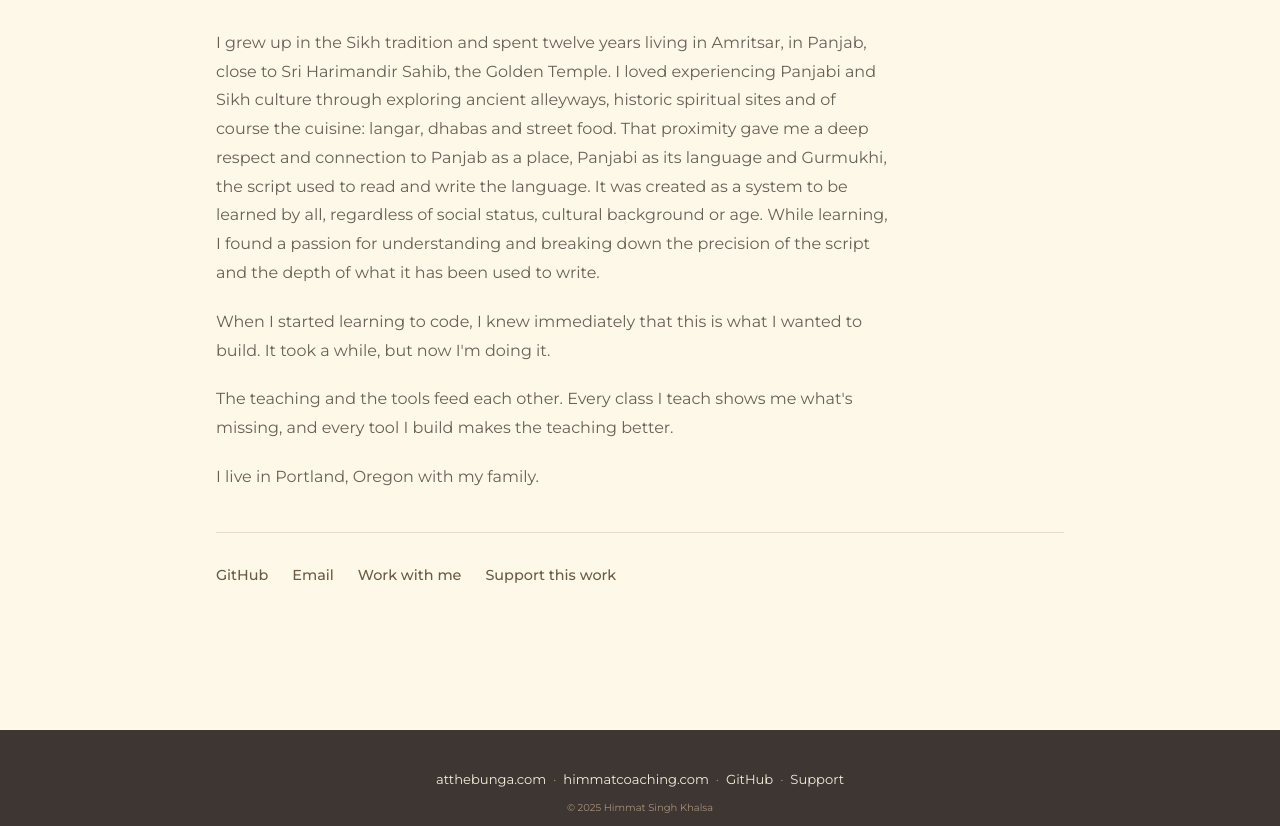
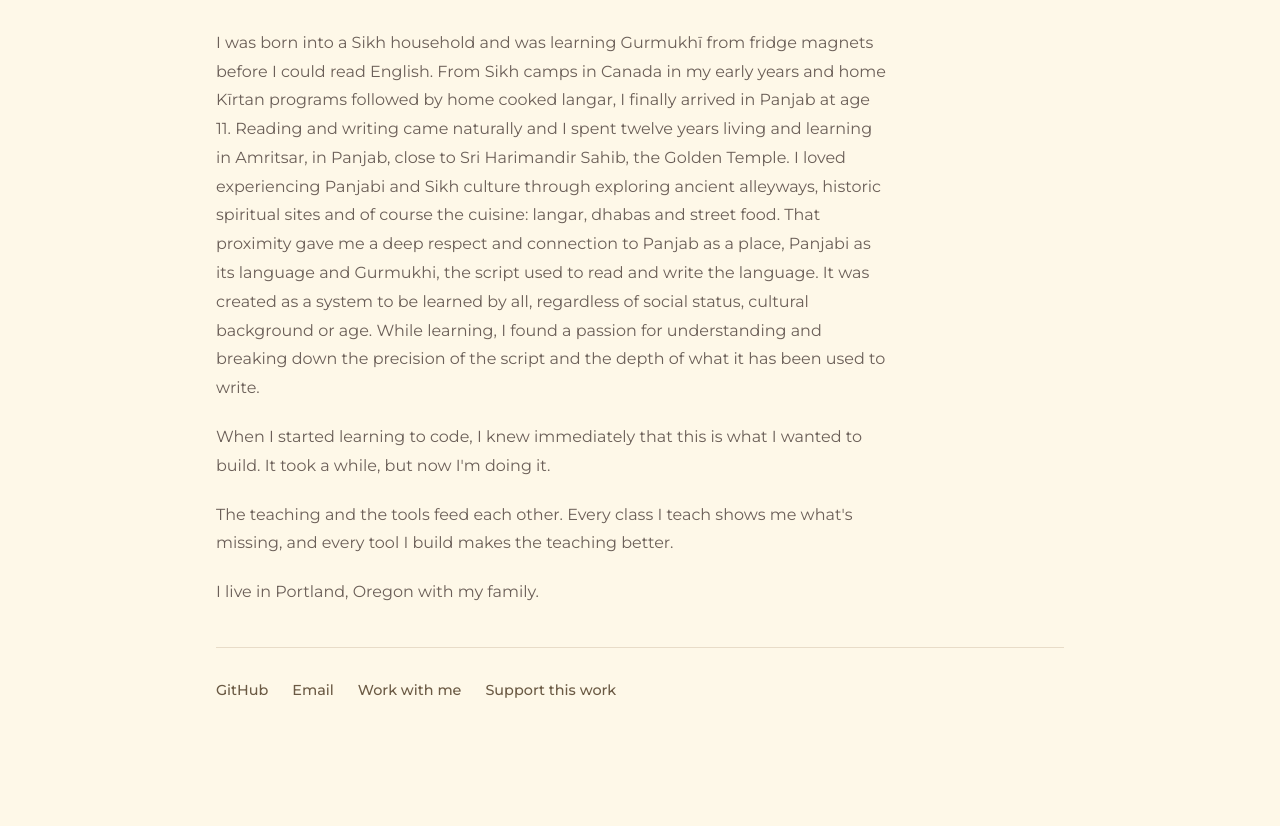
Before and after one commit to thehimmat/thehimmat.github.io, a plain HTML site: page index.html in a window 1280 px wide. Shown: the part 3768-4594 px from the top of the page. Drawn offline with nearby package versions, Linux system fonts and the light colour scheme.

Commit message:
Expand about section with early Gurmukhi background

```diff
--- a/index.html
+++ b/index.html
@@ -574,16 +574,20 @@
 
       <div style="display: grid; gap: 1.25rem; max-width: 42rem; font-size: 1rem; color: var(--charcoal-light); line-height: 1.8;">
         <p style="margin: 0;">
-          I grew up in the Sikh tradition and spent twelve years living in Amritsar,
-          in Panjab, close to Sri Harimandir Sahib, the Golden Temple. I loved
-          experiencing Panjabi and Sikh culture through exploring ancient alleyways,
-          historic spiritual sites and of course the cuisine: langar, dhabas and
-          street food. That proximity gave me a deep respect and connection to
-          Panjab as a place, Panjabi as its language and Gurmukhi, the script used
-          to read and write the language. It was created as a system to be learned
-          by all, regardless of social status, cultural background or age. While
-          learning, I found a passion for understanding and breaking down the
-          precision of the script and the depth of what it has been used to write.
+          I was born into a Sikh household and was learning Gurmukhī from fridge
+          magnets before I could read English. From Sikh camps in Canada in my
+          early years and home Kīrtan programs followed by home cooked langar,
+          I finally arrived in Panjab at age 11. Reading and writing came naturally
+          and I spent twelve years living and learning in Amritsar, in Panjab,
+          close to Sri Harimandir Sahib, the Golden Temple. I loved experiencing
+          Panjabi and Sikh culture through exploring ancient alleyways, historic
+          spiritual sites and of course the cuisine: langar, dhabas and street food.
+          That proximity gave me a deep respect and connection to Panjab as a place,
+          Panjabi as its language and Gurmukhi, the script used to read and write
+          the language. It was created as a system to be learned by all, regardless
+          of social status, cultural background or age. While learning, I found a
+          passion for understanding and breaking down the precision of the script
+          and the depth of what it has been used to write.
         </p>
         <p style="margin: 0;">
           When I started learning to code, I knew immediately that this is what I
```
